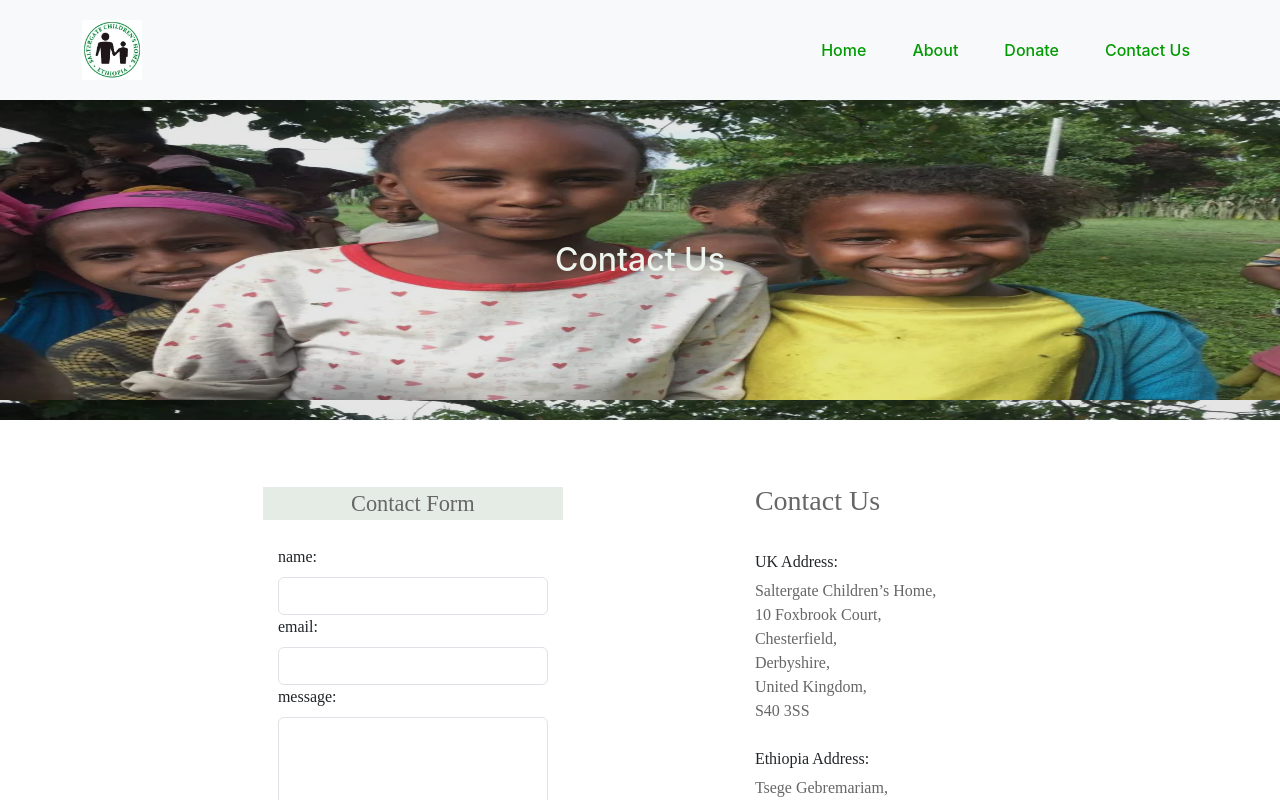
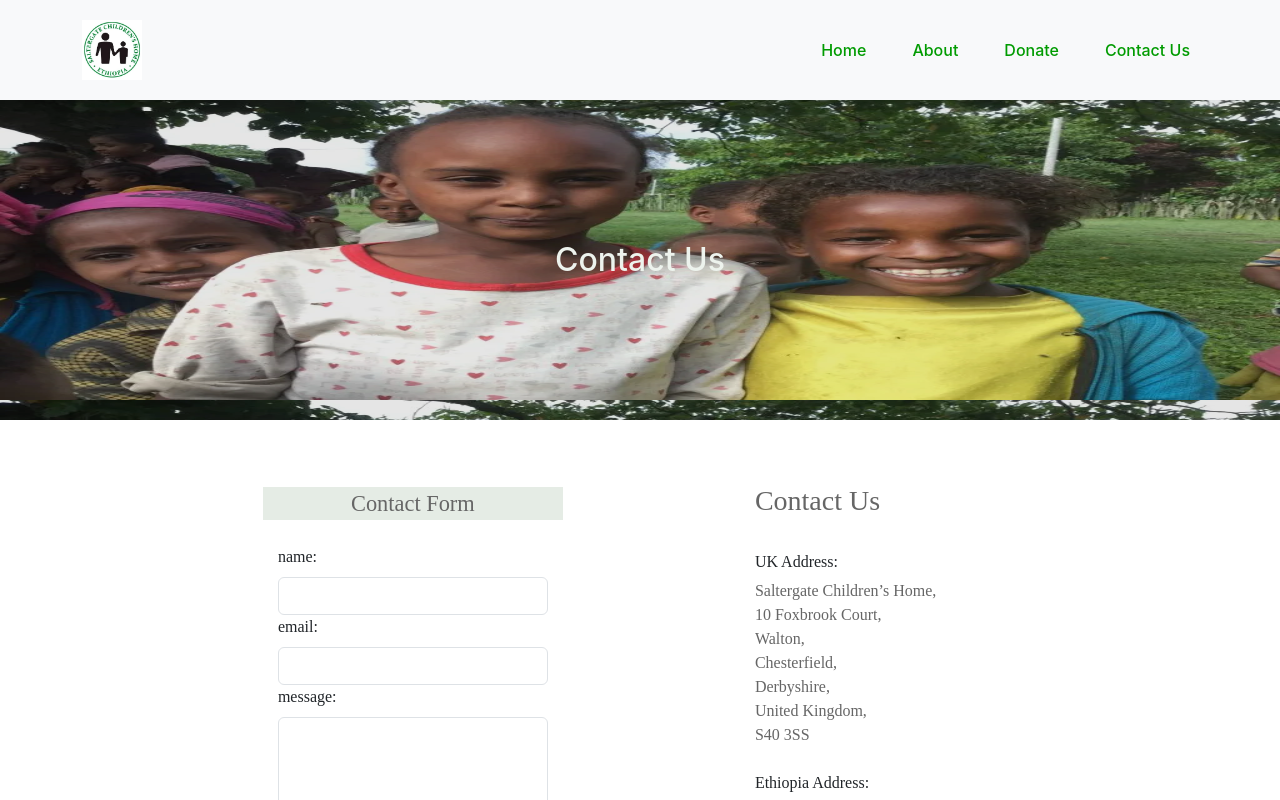
Before and after one commit to Spoonbadger/sch_charity, a React (Vite) app: page /contact in a window 1280 px wide. Shown: the top 800 px of the page. Built offline with nearby package versions, Linux system fonts and the light colour scheme.

Commit message:
Uncomment Walton address line in Contact page

```diff
--- a/src/pages/Contact.jsx
+++ b/src/pages/Contact.jsx
@@ -22,7 +22,7 @@ const Contact = () => {
           <div style={{ color: 'rgb(102, 102, 102)'}}>
             <div style={{ marginTop: 5 }}>Saltergate Children’s Home,</div>
             <div>10 Foxbrook Court,</div>
-            {/* <div>Walton,</div> */}
+            <div>Walton,</div>
             <div>Chesterfield,</div>
             <div>Derbyshire,</div>
             <div>United Kingdom,</div>
```
